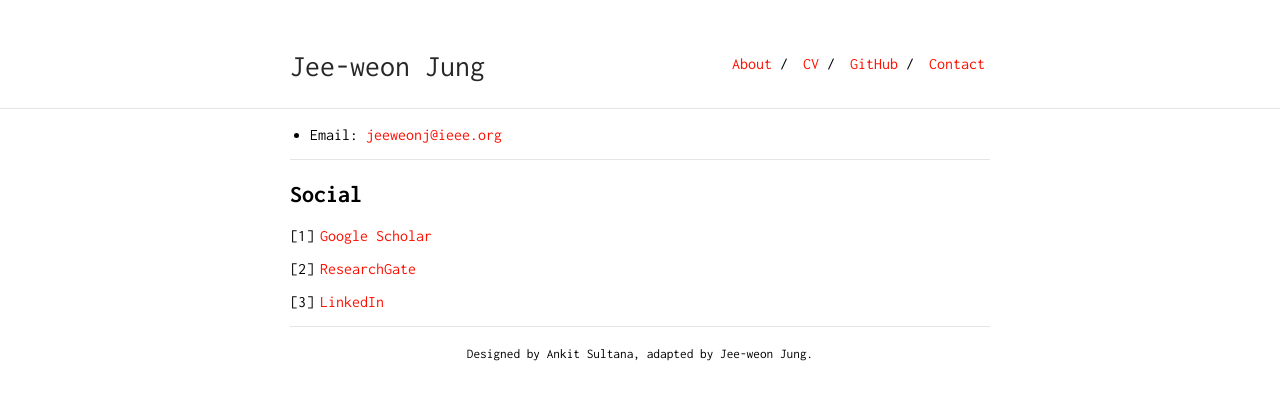
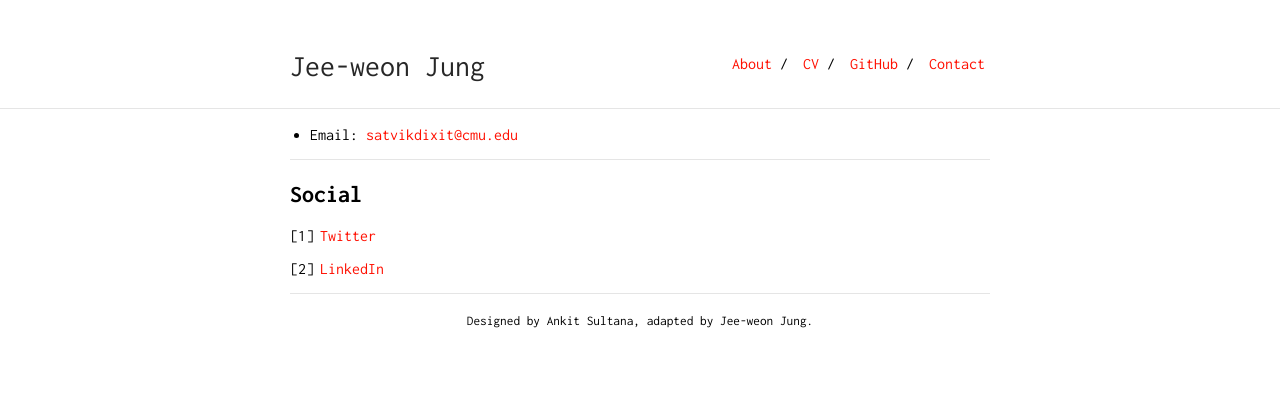
Before and after one commit to satvik-dixit/satvik-dixit.github.io, a Jekyll site: the page built from contact.md, in a window 1280 px wide. Shown: the top 400 px of the page. Built offline with Jekyll 4.4.1, drawn with Linux system fonts in a browser that asks for light colours.

Commit message:
Update contact.md

```diff
--- a/contact.md
+++ b/contact.md
@@ -3,15 +3,13 @@ layout: default
 is_contact: true
 ---
 
-* Email: [jeeweonj@ieee.org](mailto:jeeweonj@ieee.org)
+* Email: [satvikdixit@cmu.edu](mailto:satvikdixit@cmu.edu)
 
 ---
 
 
 ## Social
 
-1. [Google Scholar](https://scholar.google.com/citations?user=A5OcLdAAAAAJ)
+1. [Twitter](https://x.com/SatvikDixit9)
 
-2. [ResearchGate](https://www.researchgate.net/profile/Jee-Weon-Jung-2)
-
-3. [LinkedIn](https://www.linkedin.com/in/jee-weon-jung-6b125bba/)
+2. [LinkedIn](https://www.linkedin.com/in/satvik-dixit/)
```
